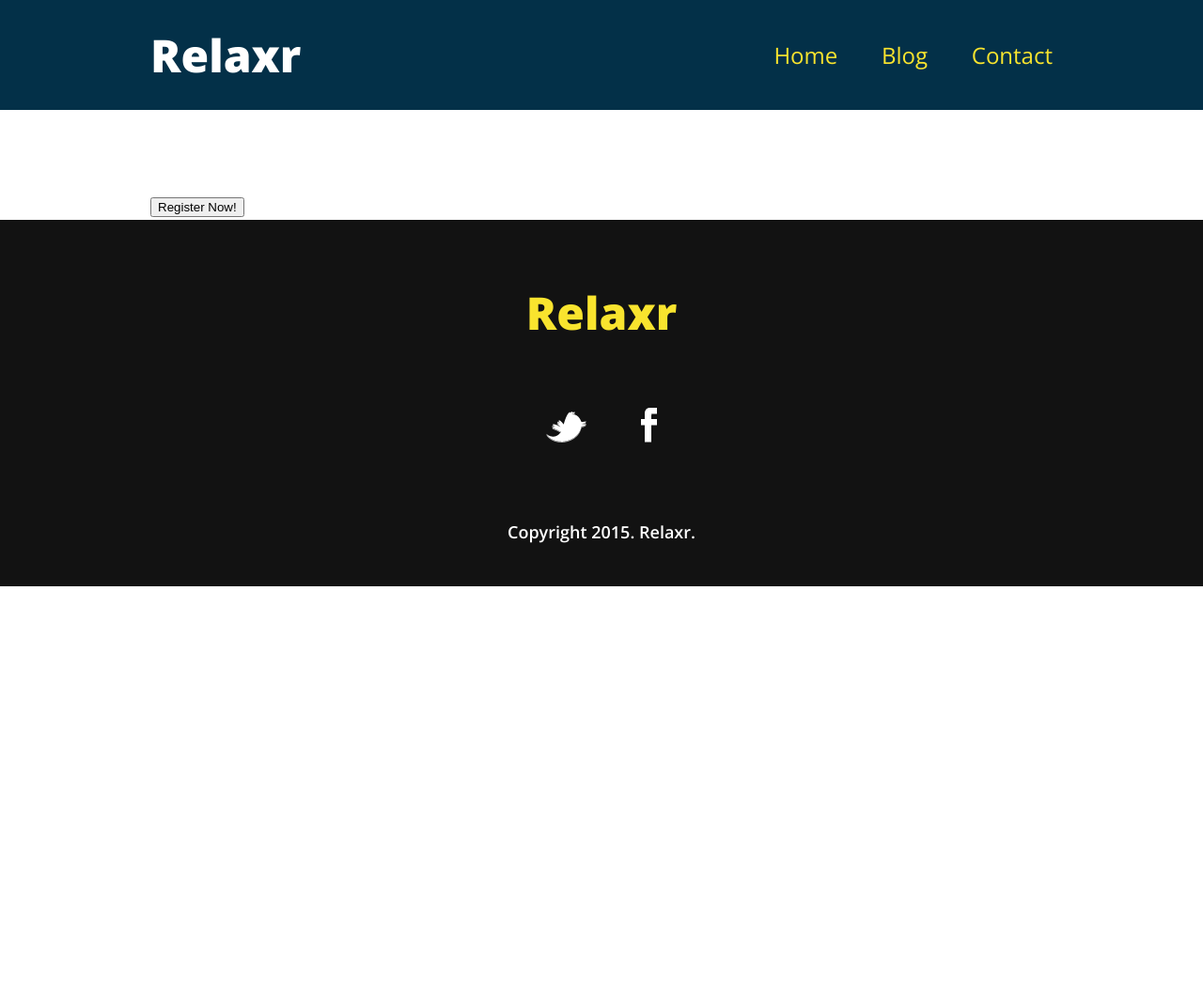
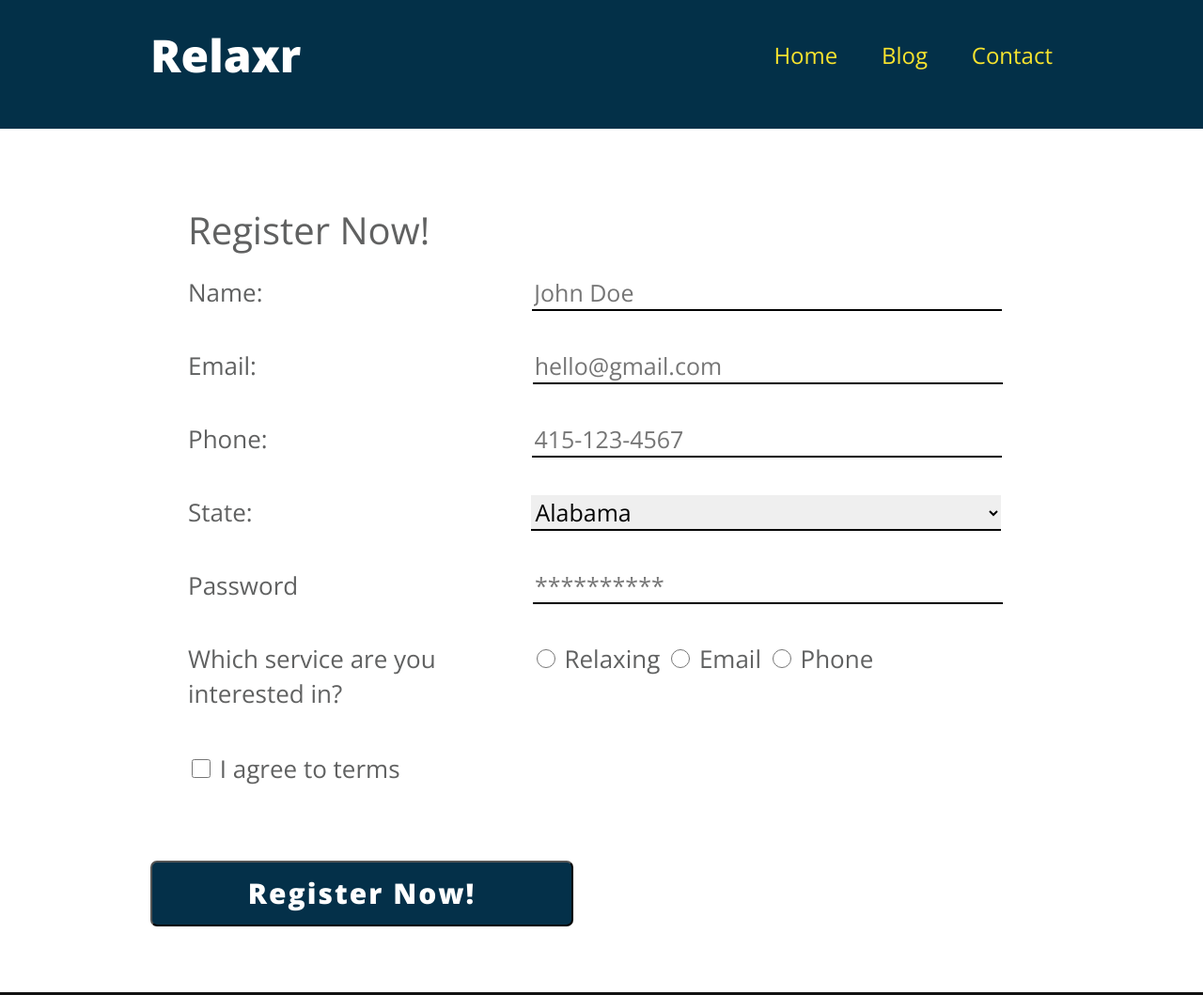
Before and after one commit to ericmasiello/FEWD31-Assignment8, a plain HTML site: page register.html in a window 1280 px wide. Shown: the top 1059 px of the page at 94% size. Before the commit the page ends 800 px from the top, so only its background shows below. Drawn offline with nearby package versions, Linux system fonts and the light colour scheme.

Commit message:
First commit

```diff
--- a/css/style.css
+++ b/css/style.css
@@ -5,19 +5,23 @@ Author: Your Name
 Developer @GA in NYC
 */
 
-
 /******************************************
 /* SETUP
 /*******************************************/
 
 /* Box Model Hack */
+
 * {
-  -moz-box-sizing: border-box; /* Firexfox */
-  -webkit-box-sizing: border-box; /* Safari/Chrome/iOS/Android */
-  box-sizing: border-box; /* IE */
+  -moz-box-sizing: border-box;
+  /* Firexfox */
+  -webkit-box-sizing: border-box;
+  /* Safari/Chrome/iOS/Android */
+  box-sizing: border-box;
+  /* IE */
 }
 
 /* Clear fix hack */
+
 .clearfix:after {
   content: ".";
   display: block;
@@ -33,12 +37,14 @@ Developer @GA in NYC
 
 .alignright {
   float: right;
-  padding: 0 0 10px 10px; /* note the padding around a right floated image */
+  padding: 0 0 10px 10px;
+  /* note the padding around a right floated image */
 }
 
 .alignleft {
   float: left;
-  padding: 0 10px 10px 0; /* note the padding around a left floated image */
+  padding: 0 10px 10px 0;
+  /* note the padding around a left floated image */
 }
 
 /******************************************
@@ -52,22 +58,25 @@ body {
   color: #606161;
   font-family: 'Open Sans', Helvetica, Arial, sans-serif;
   font-weight: 300;
+  background-color: white;
 }
+
 a {
   text-decoration: none;
 }
-
 
 /******************************************
 /* LAYOUT
 /*******************************************/
 
 /* Center the container */
+
 .container {
   width: 100%;
   max-width: 960px;
   margin: 0 auto;
 }
+
 .logo {
   font-size: 48px;
   font-weight: 800;
@@ -78,6 +87,7 @@ header {
   padding: 25px 0;
   overflow: hidden;
 }
+
 header .logo {
   color: #fff;
   float: left;
@@ -87,11 +97,13 @@ header nav {
   float: right;
   margin-top: 15px;
 }
+
 header nav ul li {
   display: inline-block;
   margin: 0 0 0 40px;
   font-size: 24px;
 }
+
 header nav ul li a {
   color: #f9e42e;
 }
@@ -105,6 +117,7 @@ header nav ul li a {
 #hero .logo {
   color: #fff;
 }
+
 #hero h2 {
   font-size: 48px;
   text-align: center;
@@ -112,6 +125,7 @@ header nav ul li a {
   margin: 120px 0 90px;
   font-weight: 600;
 }
+
 .button {
   border-radius: 5px;
   font-weight: 800;
@@ -122,36 +136,45 @@ header nav ul li a {
   display: block;
   margin: 0 auto;
 }
+
 .yellow {
   background: #f9e42e;
   color: #033048;
 }
+
 .blue {
   background: #033048;
   color: #fff;
   font-size: 24px;
 }
+
 #benefits {
   padding: 100px 0 80px;
 }
+
 h3 {
   color: #033048;
   font-size: 40px;
   font-weight: 600;
   margin-bottom: 40px;
 }
-#benefits p, #benefits ul {
+
+#benefits p,
+#benefits ul {
   width: 600px;
 }
+
 #benefits ul {
   list-style: disc;
   margin: 30px 0 0 80px;
 }
+
 #testimonial {
   background: url(../images/testimonial_bg.jpg) no-repeat top center #071324;
   padding: 70px 0 70px;
   color: #fff;
 }
+
 blockquote {
   font-size: 36px;
   font-weight: 300;
@@ -160,36 +183,43 @@ blockquote {
   width: 75%;
   margin: 0 auto;
 }
+
 blockquote span {
   font-weight: 600;
   display: block;
   font-style: normal;
 }
+
 #main {
   margin-top: 80px;
 }
+
 #posts {
   width: 73%;
   display: inline-block;
   margin-right: 1.95%;
   vertical-align: top;
 }
+
 #sidebar {
   width: 25%;
   display: inline-block;
   vertical-align: top;
 }
+
 .post {
   border-bottom: 1px solid #043049;
   padding-bottom: 40px;
   margin-bottom: 40px;
 }
+
 .post h2 {
   font-weight: 600;
   font-size: 40px;
   line-height: 1.3;
   margin-bottom: 30px;
 }
+
 .post h2 a {
   color: #043049;
 }
@@ -197,11 +227,13 @@ blockquote span {
 .post img {
   margin-bottom: 30px;
 }
+
 .post p {
   font-size: 24px;
   line-height: 1.333;
   color: #606161;
 }
+
 .post p:first-of-type:first-letter {
   float: left;
   font-size: 80px;
@@ -211,10 +243,12 @@ blockquote span {
   padding-left: 3px;
   font-weight: 600;
 }
+
 .readmore {
   text-align: right;
   margin-top: 30px;
 }
+
 .readmore a {
   color: #043049;
   font-weight: 600;
@@ -246,18 +280,22 @@ blockquote span {
   margin-bottom: 15px;
   color: #043049;
 }
+
 #sidebar ul {
   margin-bottom: 40px;
 }
+
 #sidebar ul li a {
   color: #043049;
   font-size: 24px;
 }
+
 #sidebar p {
   font-size: 22px;
   line-height: 1.1;
   margin-bottom: 40px;
 }
+
 #sidebar p a {
   color: #043049;
   font-weight: 600;
@@ -274,20 +312,24 @@ footer {
   padding: 65px 0 45px;
   text-align: center;
 }
+
 footer .logo {
   color: #f9e42e;
   margin-bottom: 68px;
 }
+
 footer ul li {
   display: inline-block;
   list-style: none;
   margin: 0 26px 75px;
 }
+
 footer p {
   font-size: 18px;
   color: #fff;
   font-weight: 600;
 }
+
 #contact {
   width: 70%;
 }
@@ -322,7 +364,8 @@ footer p {
   #benefits {
     padding: 30px 0;
   }
-  #benefits p, #benefits ul {
+  #benefits p,
+  #benefits ul {
     width: 82%;
     margin: 0 auto 20px;
   }
@@ -333,10 +376,12 @@ footer p {
   #main {
     margin-top: 25px;
   }
-  footer .logo, footer ul li {
+  footer .logo,
+  footer ul li {
     margin-bottom: 30px;
   }
-  #posts, #sidebar {
+  #posts,
+  #sidebar {
     margin: 0 auto;
     width: 95%;
     display: block;
@@ -361,10 +406,123 @@ footer p {
   #sidebar h3 {
     font-size: 24px;
   }
-  #sidebar ul li a, #sidebar p {
+  #sidebar ul li a,
+  #sidebar p {
     font-size: 18px;
   }
   #sidebar img {
     display: none;
   }
 }
+
+/* form style */
+
+
+h1 {
+  font-size: 40px;
+  margin-bottom: 20px;
+}
+
+form {
+  padding-left: 200px;
+}
+
+span {
+  font-weight: 300;
+}
+
+div {
+  margin-bottom: 40px;
+}
+
+div label {
+  display: none;
+}
+
+input {
+  font-family: 'Open Sans', sans-serif;
+}
+
+input[type="text"]#name {
+  margin-left: 280px;
+  border-top: 0;
+  border-left: 0;
+  border-right: 0;
+  border-bottom: 2px solid;
+  width: 500px;
+  font-size: 25px;
+}
+
+input[type="text"]#email {
+  margin-left: 287px;
+  border-top: 0;
+  border-left: 0;
+  border-right: 0;
+  border-bottom: 2px solid;
+  width: 500px;
+  font-size: 25px;
+}
+
+input[type="text"]#phone {
+  margin-left: 275px;
+  border-top: 0;
+  border-left: 0;
+  border-right: 0;
+  border-bottom: 2px solid;
+  width: 500px;
+  font-size: 25px;
+}
+
+input[type="text"]#password {
+  margin-left: 243px;
+  border-top: 0;
+  border-left: 0;
+  border-right: 0;
+  border-bottom: 2px solid;
+  width: 500px;
+  font-size: 25px;
+}
+
+#service {
+  display: flex;
+}
+
+input[type="radio"] {
+  height: 20px;
+  width: 20px;
+}
+
+.buttonscontainer {
+  margin-left: 102px;
+}
+
+input[type="checkbox"]#terms {
+  height: 20px;
+  width: 20px;
+}
+
+input[type="submit"] {
+  color: white;
+  font-size: 30px;
+  font-weight: 800;
+  height: 70px;
+  width: 450px;
+  letter-spacing: 2px;
+  background-color: #043049;
+  margin-top: 40px;
+  margin-bottom: 70px;
+  border-radius: 7px;
+}
+
+#fiftystates {
+  border-top: 0;
+  border-left: 0;
+  border-right: 0;
+  border-bottom: 2px solid;
+  border-color: black;
+  width: 500px;
+  font-family: 'Open Sans', sans-serif;
+  font-size: 25px;
+  margin-left: 290px;
+  color: black;
+}
--- a/register.html
+++ b/register.html
@@ -1,5 +1,6 @@
 <!DOCTYPE html>
 <html lang="en">
+
 <head>
 	<meta charset="utf-8">
 	<meta name="description" content="The perfect personal assistant. Relaxr does your job for you so you can enjoy life as it is meant to be.">
@@ -12,23 +13,136 @@
 	<link rel="stylesheet" href="css/style.css">
 
 </head>
+
 <body>
 	<header>
 		<div class="container">
 			<h1 class="logo">Relaxr</h1>
 			<nav>
 				<ul>
-						<li><a href="index.html">Home</a></li>
-						<li><a href="blog.html">Blog</a></li>
-						<li><a href="#">Contact</a></li>
+					<li>
+						<a href="index.html">Home</a>
+					</li>
+					<li>
+						<a href="blog.html">Blog</a>
+					</li>
+					<li>
+						<a href="#">Contact</a>
+					</li>
 				</ul>
 			</nav>
 		</div>
 	</header>
 	<section id="main">
+
+		<form>
+
+			<h1>Register Now!</h1>
+			<div id="namesection">
+				<span>Name:</span>
+				<label for="name">Name</label>
+				<input type="text" id="name" name="name" placeholder="John Doe">
+			</div>
+
+			<div id="email">
+				<span>Email:</span>
+				<label for="email">Email</label>
+				<input type="text" id="email" name="email" placeholder="hello@gmail.com">
+			</div>
+
+			<div id="phone">
+				<span>Phone:</span>
+				<label for="phone">Phone</label>
+				<input type="text" id="phone" name="phone" placeholder="415-123-4567">
+			</div>
+
+			<div id="state">
+				<span>State:</span>
+				<label for="state">State</label>
+					<select id="fiftystates">
+						<option value="alabama">Alabama</option>
+						<option value="alaska">Alaska</option>
+						<option value="arizona">Arizona</option>
+						<option value="arkansas">Arkansas</option>
+						<option value="california">California</option>
+						<option value="colorado">Colorado</option>
+						<option value="connecticut">Connecticut</option>
+						<option value="delaware">Delaware</option>
+						<option value="florida">Florida</option>
+						<option value="georgia">Georgia</option>
+						<option value="hawaii">Hawaii</option>
+						<option value="idaho">Idaho</option>
+						<option value="illinois">Illinois</option>
+						<option value="indiana">Indiana</option>
+						<option value="iowa">Iowa</option>
+						<option value="kansas">Kansas</option>
+						<option value="kentucky">Kentucky</option>
+						<option value="lousiana">Louisiana</option>
+						<option value="maine">Maine</option>
+						<option value="maryland">Maryland</option>
+						<option value="massachusetts">Massachusetts</option>
+						<option value="michigan">Michigan</option>
+						<option value="minnesota">Minnesota</option>
+						<option value="mississippi">Mississippi</option>
+						<option value="missouri">Missouri</option>
+						<option value="montana">Montana</option>
+						<option value="nebraska">Nebraska</option>
+						<option value="nevada">Nevada</option>
+						<option value="newhampshire">New Hampshire</option>
+						<option value="newjersey">New Jersey</option>
+						<option value="newmexico">New Mexico</option>
+						<option value="newyork">New York</option>
+						<option value="northcarolina">North Carolina</option>
+						<option value="northdakota">North Dakota</option>
+						<option value="ohio">Ohio</option>
+						<option value="oklahoma">Oklahoma</option>
+						<option value="oregon">Oregon</option>
+						<option value="pennsylvania">Pennsylvania</option>
+						<option value="rhodeisland">Rhode Island</option>
+						<option value="southcarolina">South Carolina</option>
+						<option value="southdakota">South Dakota</option>
+						<option value="tennessee">Tennessee</option>
+						<option value="texas">Texas</option>
+						<option value="utah">Utah</option>
+						<option value="vermont">Vermont</option>
+						<option value="virginia">Virginia</option>
+						<option value="washington">Washington</option>
+						<option value="westvirginia">West Virginia</option>
+						<option value="wisconsin">Wisconsin</option>
+						<option value="wyoming">Wyoming</option>
+					</select>
+			</div>
+
+			<div id="password">
+				<span>Password</span>
+				<label for="password">Password</label>
+				<input type="text" name="password" id="password" placeholder="**********">
+			</div>
+
+			<div id="service">
+				<span>Which service are you </br>interested in?</span>
+				<label for="service">Service</label>
+			<div class="buttonscontainer">
+				<input type="radio" name="service" id="relaxing">
+				<span>Relaxing</span>
+				<input type="radio" name="service" id="email">
+				<span>Email</span>
+				<input type="radio" name="service" id="phone">
+				<span>Phone</span>
+			</div>
+			</div>
+
+			<div id="terms">
+				<input type="checkbox" name="terms" id="terms">
+				<span>I agree to terms</span>
+				<label for="terms">Terms</label>
+			</div>
+
+		</form>
+
 		<div class="container">
 			<section id="contact">
-					<input type="submit" value="Register Now!">
+				<a href="#"><input type="submit" value="Register Now!"></a>
 			</section>
 		</div>
 	</section>
@@ -37,11 +151,20 @@
 		<h4 class="logo">Relaxr</h4>
 
 		<ul>
-				<li><a href="#"><img src="images/twitter.png" alt="Twitter logo"></a></li>
-				<li><a href="#"><img src="images/facebook.png" alt="Facebook logo"></a></li>
+			<li>
+				<a href="#">
+					<img src="images/twitter.png" alt="Twitter logo">
+				</a>
+			</li>
+			<li>
+				<a href="#">
+					<img src="images/facebook.png" alt="Facebook logo">
+				</a>
+			</li>
 		</ul>
 
 		<p class="copyright">Copyright 2015. Relaxr.</p>
 	</footer>
 </body>
+
 </html>
```
Lines whose indentation alone changed are shown as unchanged.
